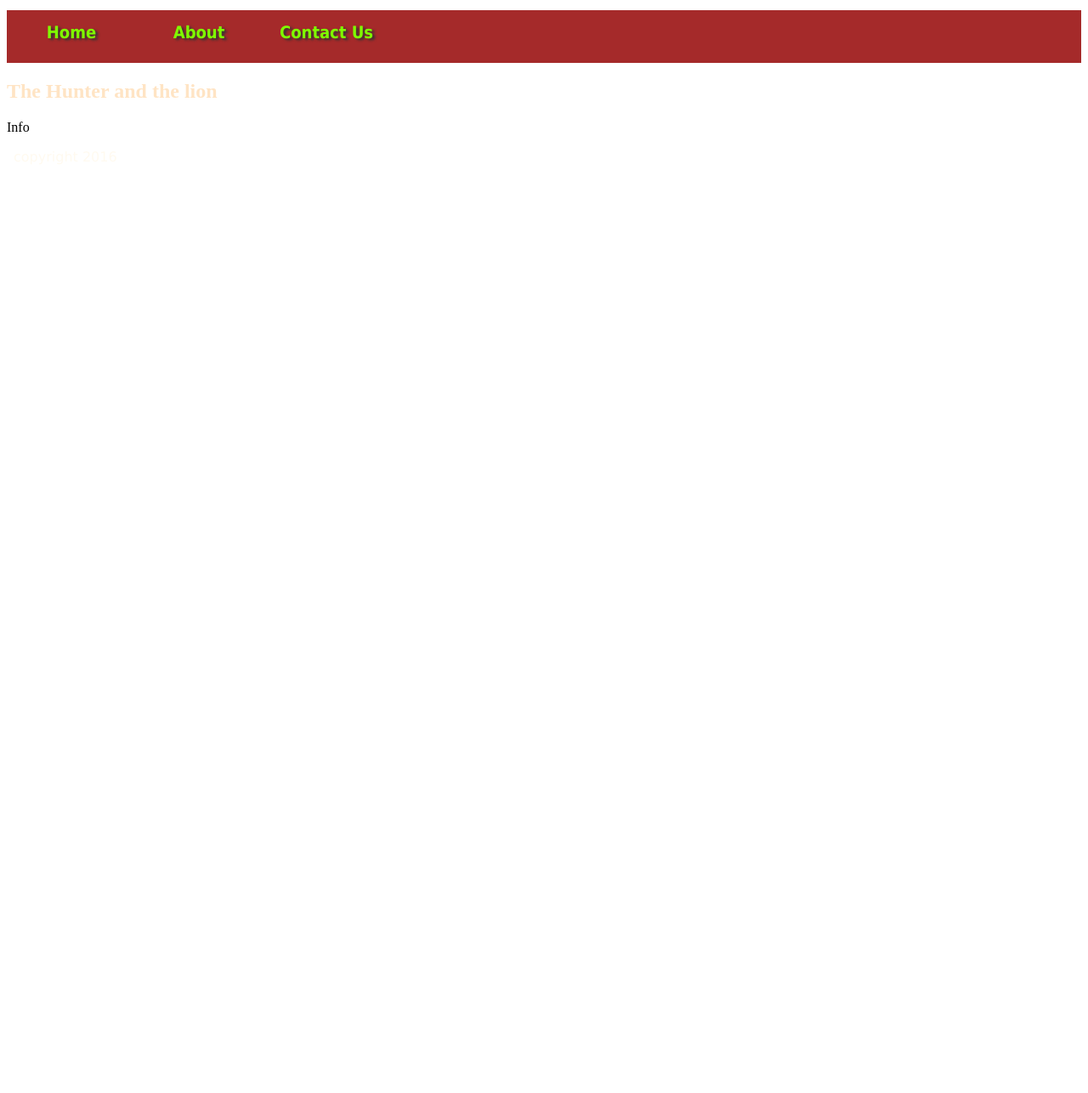
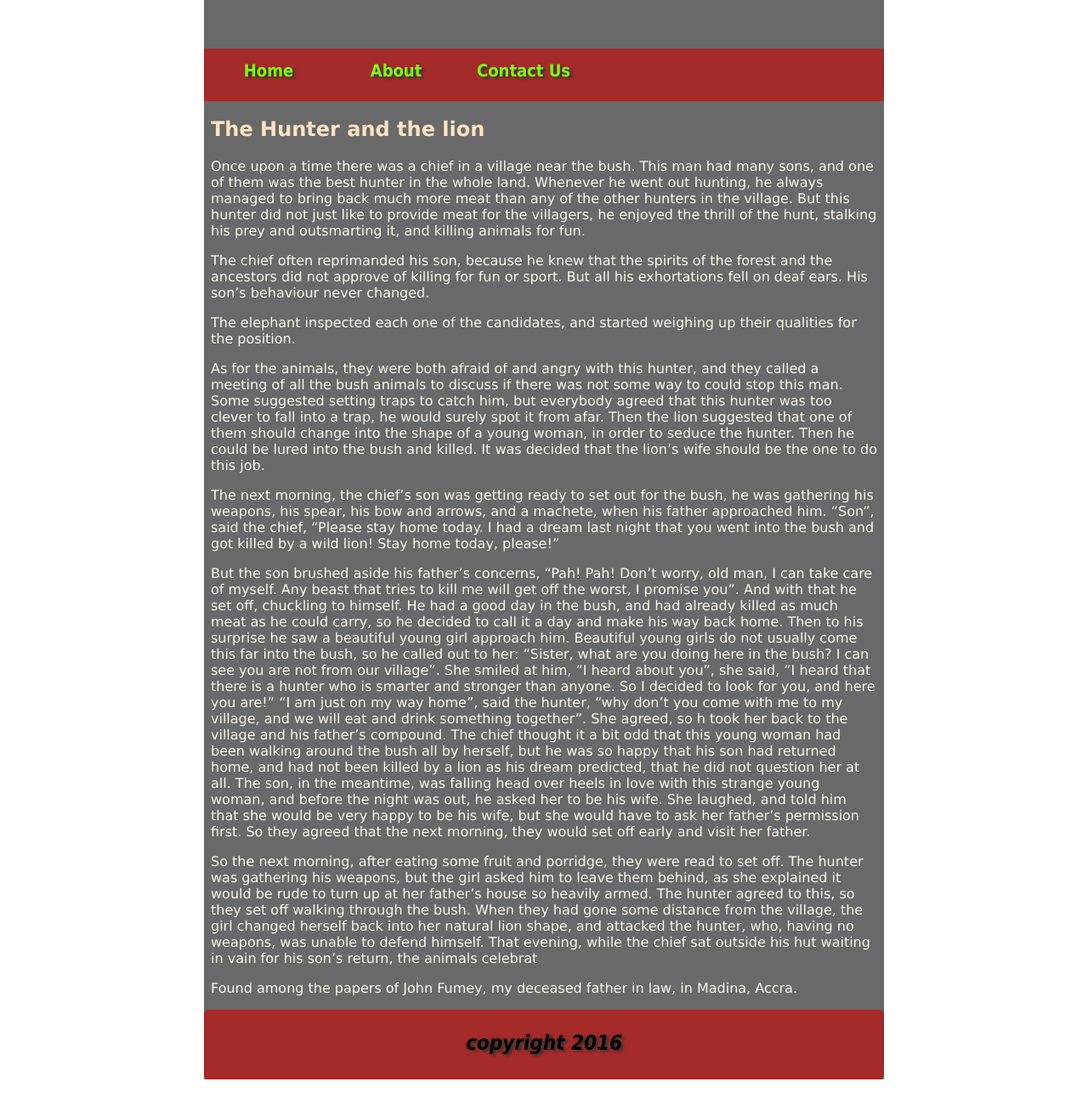
Before and after one commit to BethMwangi/FirstProgram, a plain HTML site: page hunterandlion.html in a window 1280 px wide. Shown: the part 145-1431 px from the top of the page at 85% size. Before the commit the page ends 800 px from the top, so only its background shows below. Drawn offline with Linux system fonts and the light colour scheme.

Commit message:
hunterandlion.html

```diff
--- a/hunterandlion.html
+++ b/hunterandlion.html
@@ -1,33 +1,69 @@
-<!DOCTYPE html>
+<<!DOCTYPE html>
 <html>
 
     <head>
+        <link rel="stylesheet" href="main.css">
         <meta charset="utf-8">
         <meta http-equiv="X-UA-Compatible" content="IE=edge">
         <title>AN AFRICAN SHORT STORIES</title>
-        <meta name="description" content="An interactive getting started guide for Brackets.">
-        <link rel="stylesheet" href="main.css">
+        <style type="text/css">
+            body {
+                margin-left: 0px;
+                margin-top: 0px;
+                margin-right: 0px;
+                margin-bottom: 0px;
+            }
+        </style>
+
     </head>
     <body>
-        <h1> An African short stories Website</h1>
-        <div id= "navbar">
+        <div id="Container">
+        <div id="Header"><h1> An African short stories Website</h1>
+        </div>
+
+         <div id= "navbar">
 
           <ul>
-              <li> <a href="home.html"> Home </a> </li>
+              <li> <a href="index.html"> Home </a> </li>
                <li> <a href="About.html"> About </a> </li>
               <li> <a href="contact.html"> Contact Us </a> </li>
 
             </ul>
 
         </div>
-        <section>
-    <h2 style="one"> The Hunter and the lion </h2>
-            <p style="p1"> Info</p>
-        </section>
+            <div id="navbar2">
+    <h2 style="one"> The Hunter and the lion</h2>
+            <p> Once upon a time there was a chief in a village near the bush. This man had many sons, and one of them was the best hunter in the whole land. Whenever he went out hunting, he always managed to bring back much more meat than any of the other hunters in the village. But this hunter did not just like to provide meat for the villagers, he enjoyed the thrill of the hunt, stalking his prey and outsmarting it, and killing animals for fun.
+</p>
+    <p>The chief often reprimanded his son, because he knew that the spirits of the forest and the ancestors did not approve of killing for fun or sport. But all his exhortations fell on deaf ears. His son’s behaviour never changed.
 
-     <div id="navbar2">
+</p>
+
+<p> The elephant inspected each one of the candidates, and started weighing up their qualities for the position.
+
+</p>
+
+<p> As for the animals, they were both afraid of and angry with this hunter, and they called a meeting of all the bush animals to discuss if there was not some way to could stop this man. Some suggested setting traps to catch him, but everybody agreed that this hunter was too clever to fall into a trap, he would surely spot it from afar. Then the lion suggested that one of them should change into the shape of a young woman, in order to seduce the hunter. Then he could be lured into the bush and killed. It was decided that the lion’s wife should be the one to do this job.
+
+</p>
+<p>The next morning, the chief’s son was getting ready to set out for the bush, he was gathering his weapons, his spear, his bow and arrows, and a machete, when his father approached him. “Son”, said the chief, “Please stay home today. I had a dream last night that you went into the bush and got killed by a wild lion! Stay home today, please!”
+
+ </p>
+
+    <p> But the son brushed aside his father’s concerns, “Pah! Pah! Don’t worry, old man, I can take care of myself. Any beast that tries to kill me will get off the worst, I promise you”. And with that he set off, chuckling to himself. He had a good day in the bush, and had already killed as much meat as he could carry, so he decided to call it a day and make his way back home. Then to his surprise he saw a beautiful young girl approach him. Beautiful young girls do not usually come this far into the bush, so he called out to her: “Sister, what are you doing here in the bush? I can see you are not from our village”. She smiled at him, “I heard about you”, she said, “I heard that there is a hunter who is smarter and stronger than anyone. So I decided to look for you, and here you are!”
+
+“I am just on my way home”, said the hunter, “why don’t you come with me to my village, and we will eat and drink something together”. She agreed, so h took her back to the village and his father’s compound. The chief thought it a bit odd that this young woman had been walking around the bush all by herself, but he was so happy that his son had returned home, and had not been killed by a lion as his dream predicted, that he did not question her at all. The son, in the meantime, was falling head over heels in love with this strange young woman, and before the night was out, he asked her to be his wife. She laughed, and told him that she would be very happy to be his wife, but she would have to ask her father’s permission first. So they agreed that the next morning, they would set off early and visit her father.</p>
+  <p> So the next morning, after eating some fruit and porridge, they were read to set off. The hunter was gathering his weapons, but the girl asked him to leave them behind, as she explained it would be rude to turn up at her father’s house so heavily armed. The hunter agreed to this, so they set off walking through the bush. When they had gone some distance from the village, the girl changed herself back into her natural lion shape, and attacked the hunter, who, having no weapons, was unable to defend himself. That evening, while the chief sat outside his hut waiting in vain for his son’s return, the animals celebrat</p>
+    <p>Found among the papers of John Fumey, my deceased father in law, in Madina, Accra.
+
+</p>
+
+</div>
+
+     <div id="footer">
         <p><bold>copyright 2016 </bold>
         </p>
 </div>
+        </div>
     </body>
 </html>
```
